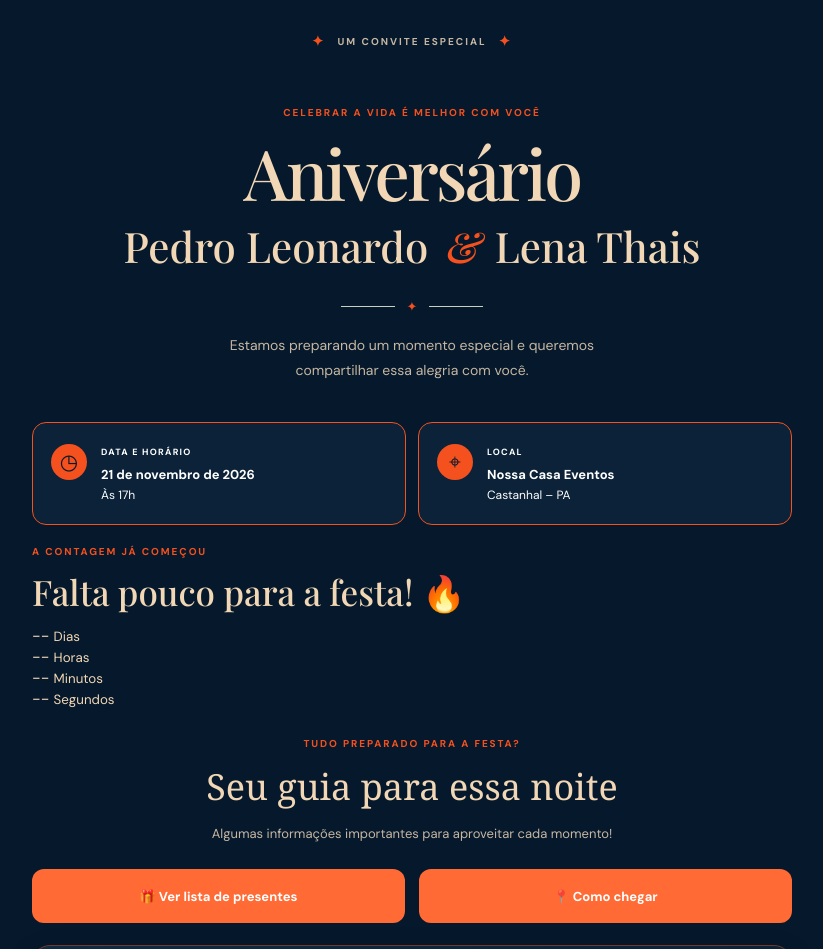
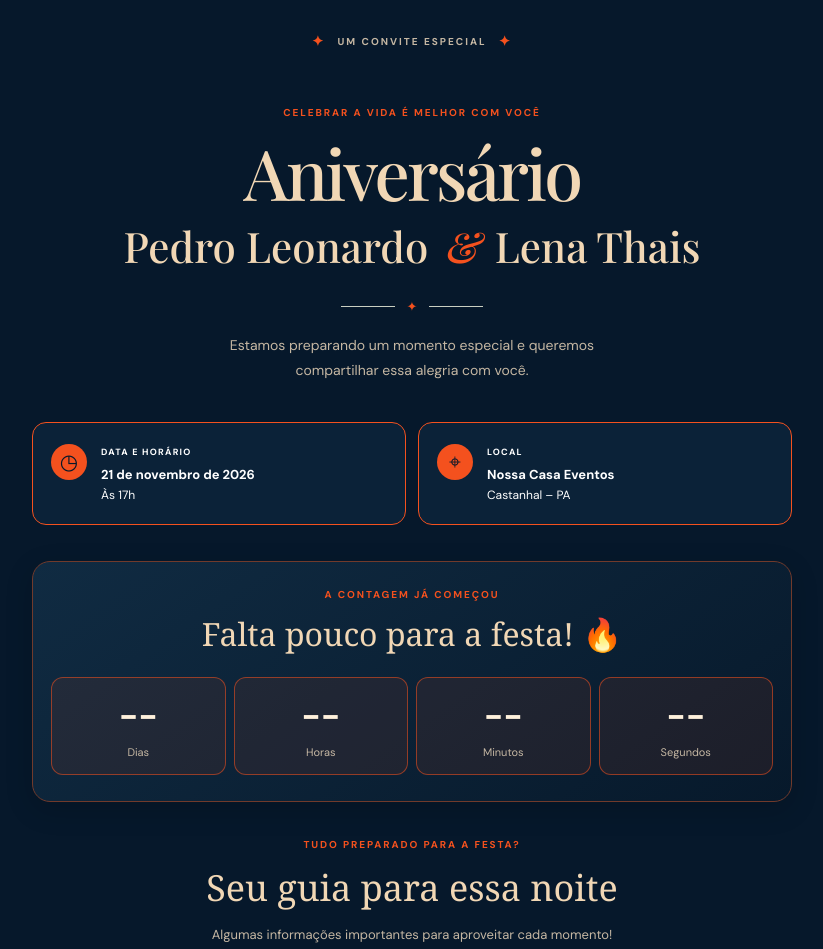
Before and after one commit to pedrocostaviana/aniversario-pedro-lena, a plain HTML site: page index.html in a window 1280 px wide. Shown: the top 949 px of the page, without its empty margins (228-1051 px from the left). Drawn offline with nearby package versions, Linux system fonts and the light colour scheme.

Commit message:
Add countdown section styles to styles.css

```diff
--- a/styles.css
+++ b/styles.css
@@ -300,3 +300,74 @@ footer span { color: var(--accent); padding-left: 5px; }
     line-height: 1.9 !important;
   }
 }
+/* ===== CONTAGEM REGRESSIVA: BRASA E MAR ===== */
+.countdown-section {
+  margin: 36px 0;
+  padding: 26px 18px;
+  text-align: center;
+  color: var(--ink);
+  background: linear-gradient(145deg, #102b42, #07192b);
+  border: 1px solid var(--line);
+  border-radius: 18px;
+  box-shadow: 0 8px 28px rgba(0, 0, 0, .16);
+}
+
+.countdown-section .eyebrow {
+  color: var(--accent);
+  margin-bottom: 12px;
+}
+
+.countdown-section h2 {
+  margin: 0 0 22px;
+  color: var(--ink);
+  font-family: Georgia, serif;
+  font-size: clamp(23px, 6vw, 32px);
+  line-height: 1.3;
+}
+
+.countdown-grid {
+  display: grid;
+  grid-template-columns: repeat(4, minmax(0, 1fr));
+  gap: 8px;
+}
+
+.countdown-item {
+  padding: 15px 4px;
+  background: rgba(244, 81, 30, .09);
+  border: 1px solid rgba(244, 81, 30, .55);
+  border-radius: 12px;
+  min-width: 0;
+}
+
+.countdown-item span {
+  display: block;
+  color: #fff1dc;
+  font-size: clamp(23px, 6vw, 34px);
+  font-weight: 700;
+  font-variant-numeric: tabular-nums;
+}
+
+.countdown-item small {
+  display: block;
+  margin-top: 7px;
+  color: var(--muted);
+  font-size: 11px;
+}
+
+@media (max-width: 380px) {
+  .countdown-section {
+    padding: 22px 12px;
+  }
+
+  .countdown-grid {
+    gap: 5px;
+  }
+
+  .countdown-item {
+    padding: 12px 2px;
+  }
+
+  .countdown-item small {
+    font-size: 10px;
+  }
+}
```
